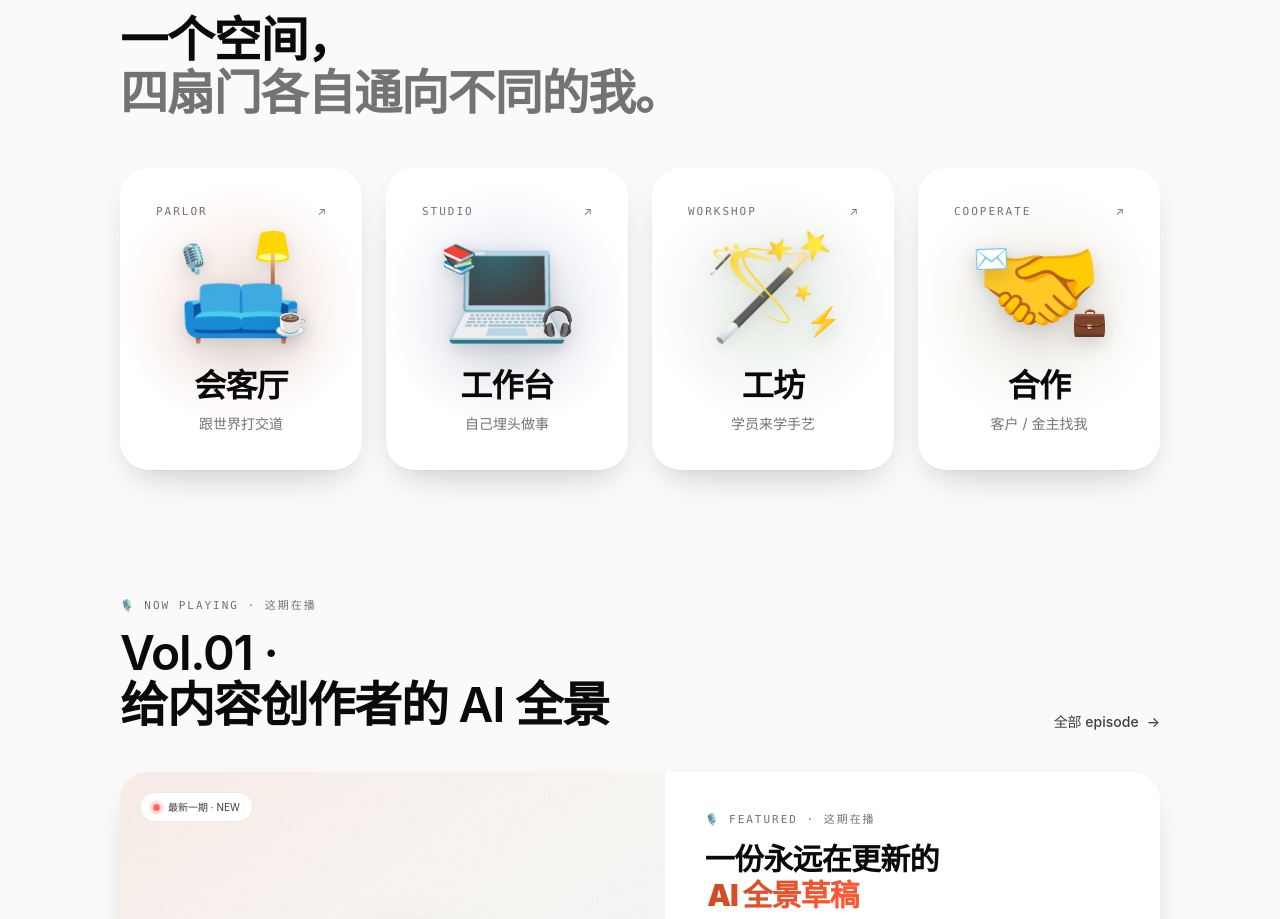
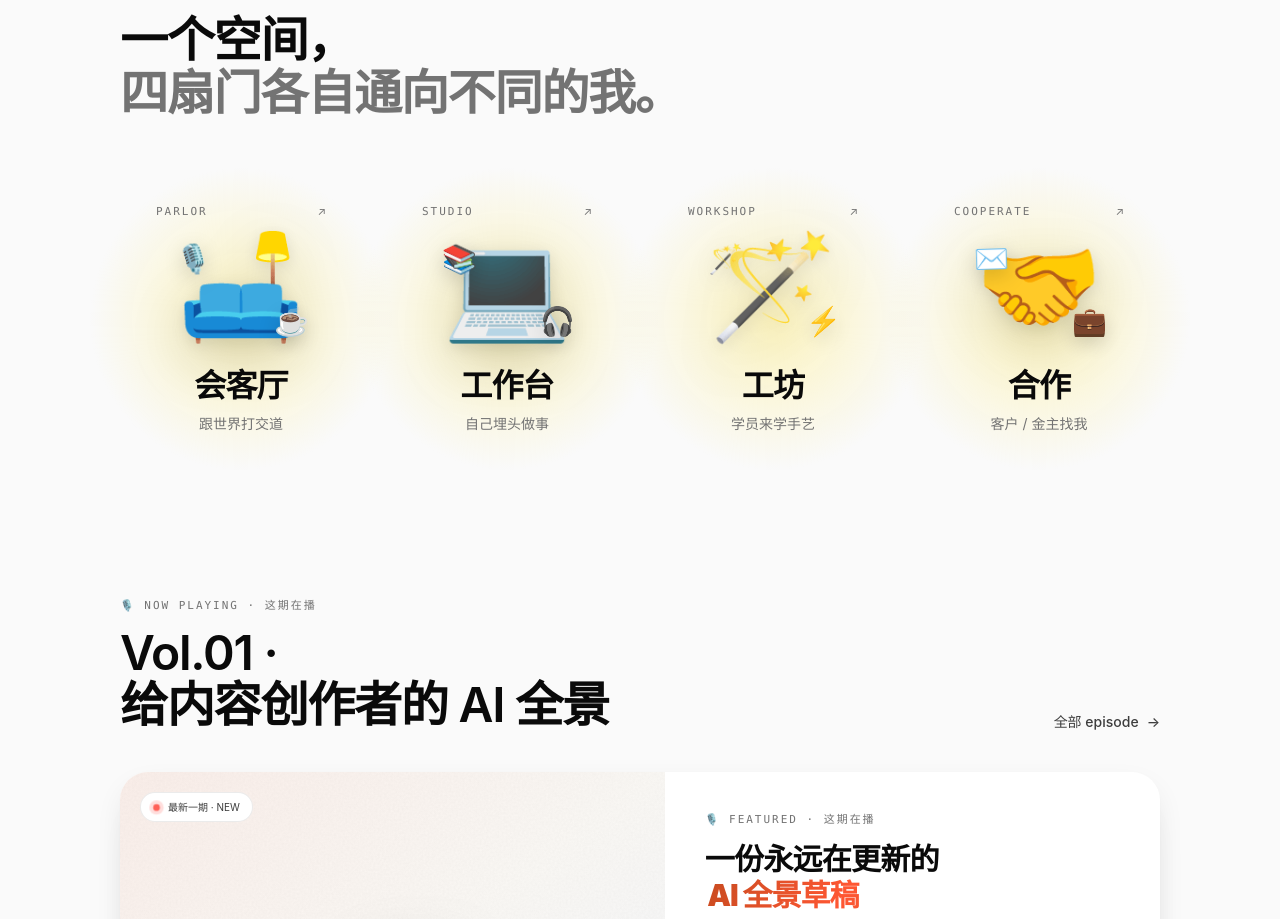
Before and after one commit to yutingliu1996/clairesparlor, a Next.js app: page / in a window 1280 px wide. Shown: the part 1340-2259 px from the top of the page. Built offline with nearby package versions, Linux system fonts and the light colour scheme.

Commit message:
fix(room-card): 4 卡共用嫩鹅黄光晕，去边框/卡背景，光晕外溢 -15%

```diff
--- a/app/globals.css
+++ b/app/globals.css
@@ -488,3 +488,10 @@ body > * {
   box-shadow: none !important;
   background: rgba(255, 255, 255, 0.03) !important;
 }
+
+/* 2026-05-24 Claire 收官：home 4 房间卡彻底去 border/卡背景 light+dark 都纯光晕 */
+.tilt-card-inner {
+  background: transparent !important;
+  box-shadow: none !important;
+  border: none !important;
+}
--- a/components/room-card.tsx
+++ b/components/room-card.tsx
@@ -20,13 +20,8 @@ const SUB_ORBS: Record<string, string[]> = {
   cooperate: ['✉️', '💼'],
 };
 
-// 每张卡的光晕色（取自 tailwind.config.ts 的 cream/peach/sage/sky2 hex 值，提到 .85 透明度让它在白底上柔和）
-const GLOW_COLOR: Record<string, string> = {
-  parlor: 'rgba(248, 228, 220, 0.85)',     // peach
-  studio: 'rgba(226, 232, 244, 0.85)',     // sky2
-  workshop: 'rgba(230, 238, 229, 0.85)',   // sage
-  cooperate: 'rgba(244, 239, 230, 0.85)',  // cream
-};
+// 2026-05-24 Claire 收官：4 张卡共用一种嫩鹅黄光晕，去边框，光晕大于卡片
+const GLOW = 'rgba(255, 240, 150, 0.85)'; // 嫩鹅黄
 
 export default function RoomCard({ room }: { room: Room }) {
   const { lang } = useLang();
@@ -34,18 +29,18 @@ export default function RoomCard({ room }: { room: Room }) {
   return (
     <Link
       href={`/${room.slug}`}
-      className="tilt-card group block aspect-[4/5] sm:aspect-square md:aspect-[4/5]"
+      className="tilt-card group relative block aspect-[4/5] sm:aspect-square md:aspect-[4/5]"
     >
-      <div className="thiings-card tilt-card-inner h-full overflow-hidden p-7 md:p-9">
-        {/* 柔和 radial 光晕：中心落在卡片中部（emoji 区域），向四周柔和淡出 */}
-        <div
-          className="absolute inset-0 transition-opacity duration-500 group-hover:opacity-100"
-          style={{
-            background: `radial-gradient(ellipse 70% 55% at 50% 45%, ${GLOW_COLOR[room.slug] ?? 'rgba(244, 239, 230, 0.85)'} 0%, transparent 75%)`,
-            opacity: 0.95,
-          }}
-          aria-hidden="true"
-        />
+      {/* 外溢光晕：比卡片大 30%，柔和扩散，落在卡片中心 */}
+      <div
+        className="pointer-events-none absolute -inset-[15%] transition-opacity duration-500 group-hover:opacity-100"
+        style={{
+          background: `radial-gradient(circle at 50% 50%, ${GLOW} 0%, transparent 60%)`,
+          opacity: 0.7,
+        }}
+        aria-hidden="true"
+      />
+      <div className="tilt-card-inner relative h-full overflow-visible p-7 md:p-9">
 
         <div className="relative flex h-full flex-col items-center justify-between text-center">
           <div className="flex w-full items-center justify-between">
```
